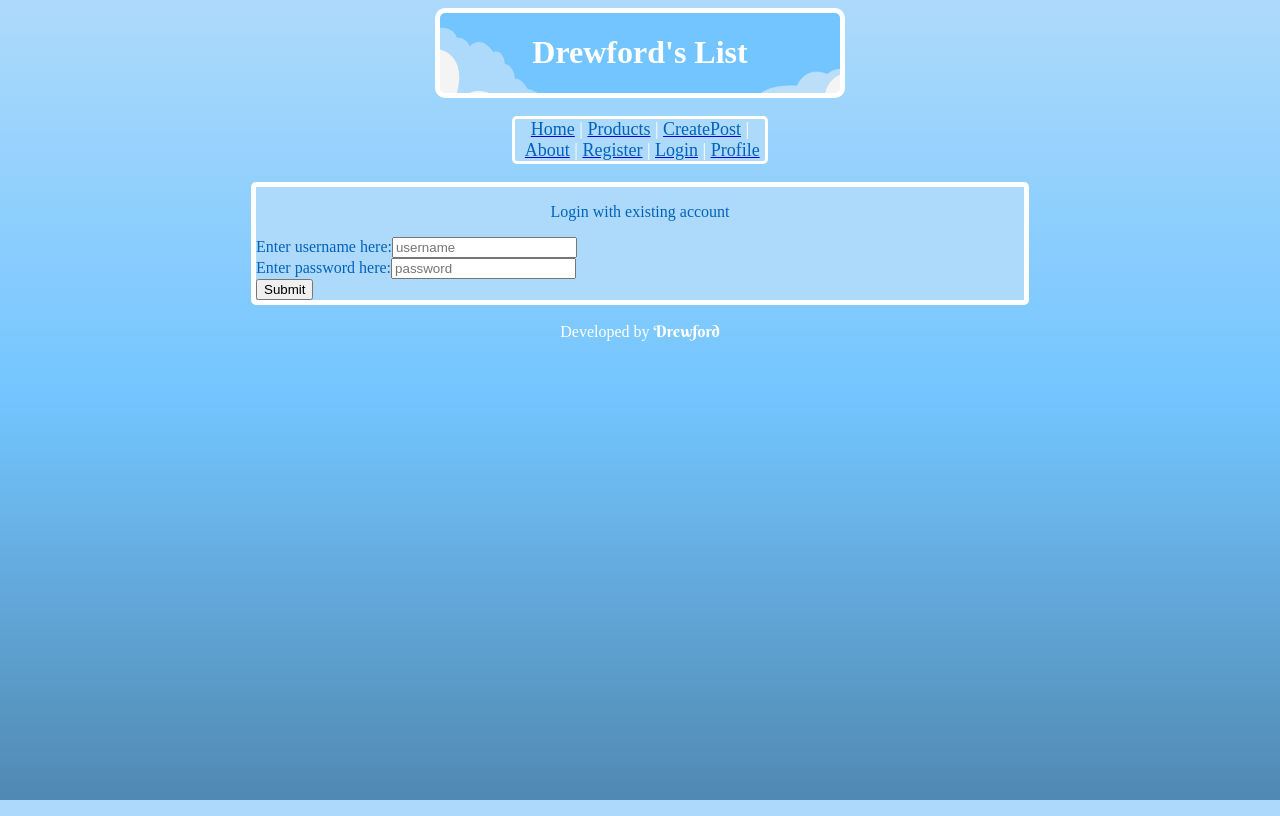
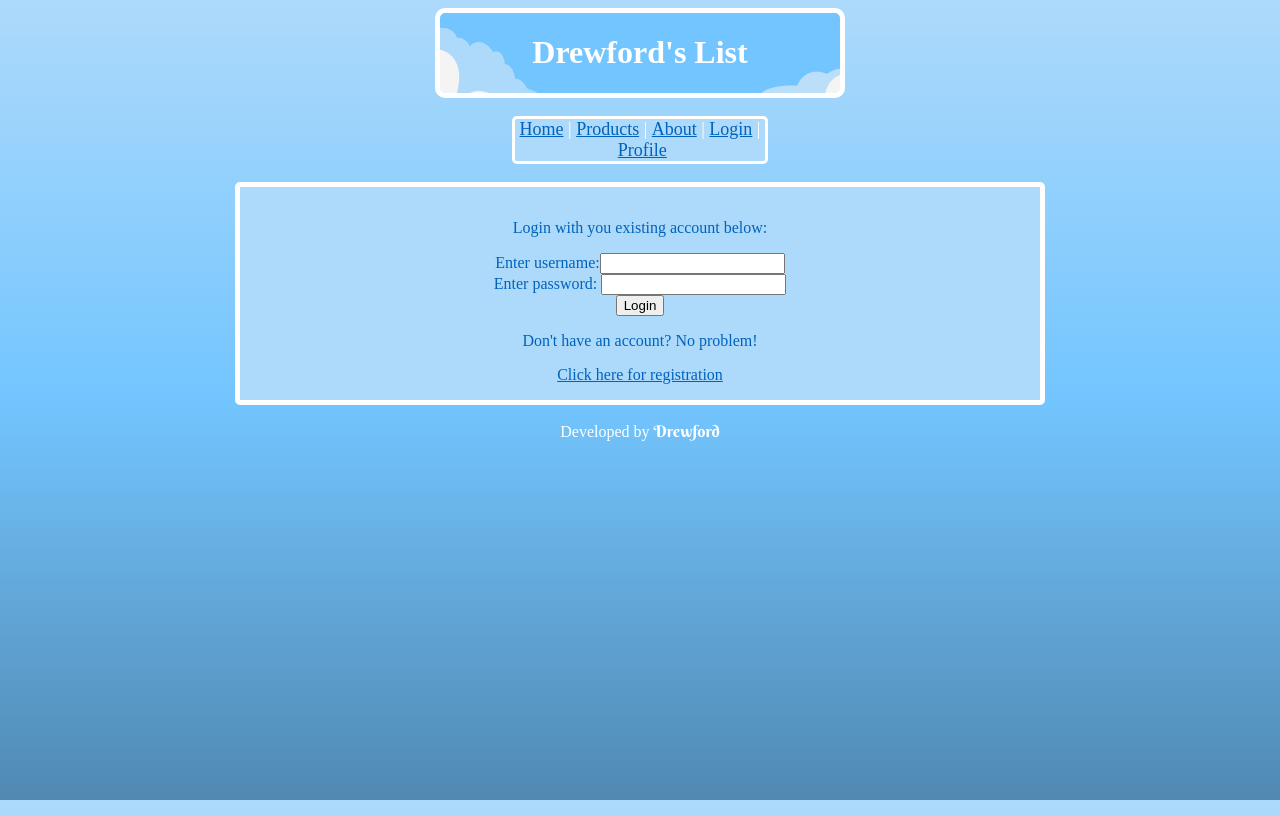
Before and after one commit to SleazyCook/project_05, a React (Create React App) app: page /login in a window 1280 px wide. Built offline with nearby package versions, Linux system fonts and the light colour scheme; no server answers; a web font is replaced by a local one.

Commit message:
minor fixes with desconstruction issues, styling updated on login, registration

```diff
--- a/public/style.css
+++ b/public/style.css
@@ -13,6 +13,10 @@ body {
     height: 100vh;
     /* background-size: cover;
     background-repeat: no-repeat; */
+}
+
+a {
+    color: #0162bc;
 }
 
 header {
@@ -76,22 +80,22 @@ footer {
 }
 
 .products-page-container {
-    display: flex;
+    /* display: flex; */
     border: 5px solid white;
     border-radius: 5px;
     background-color: #addafb;
 }
 
-/* @media all and (max-width: 800x) {
+@media all and (max-width: 800x) {
     .products-page-container {
         background-color: white;
         flex-direction: column;
     }
-} */
+}
 
-/* .products-container {
+.products-container {
     border: 5px solid blue;
-} */
+}
 
 .product {
     color: black;
@@ -145,6 +149,7 @@ footer {
     display: flex;
     border: 5px solid white;
     border-radius: 5px;
+    padding: 1em;
     background-color: #addafb;
     width: 60vw;
     max-width: 1000px;
@@ -161,10 +166,12 @@ footer {
     /* display: flex; */
     border: 5px solid white;
     border-radius: 5px;
+    padding: 1em;
     background-color: #addafb;
     width: 60vw;
     max-width: 1000px;
-    color: #0162bc
+    color: #0162bc;
+    text-align: center;
     /* text-align: center; */
 }
 
--- a/src/components/CreatePost.js
+++ b/src/components/CreatePost.js
@@ -1,12 +1,16 @@
 import React from "react";
 
+//lacks functionality
 const CreatePost = () => {
     return (
     <div className="new-post-container">
       <p>Create a listing</p>
+      Item:
       <input type="text" placeholder="item name"></input><br />
+      Price:
       <input type="num" placeholder="$price"></input><br />
-      <input type="text" placeholder="description"></input>
+      Description:
+      <input type="text" placeholder="description" height="10"></input>
     </div>
   )
 }
--- a/src/components/Details.js
+++ b/src/components/Details.js
@@ -1,7 +1,7 @@
 import { useOutletContext, useParams } from "react-router-dom";
 
 const Details = () => {
-  const ourProducts = useOutletContext();
+  const {ourProducts} = useOutletContext();
   const {id} = useParams();
   const product = ourProducts[id];
   console.log(product);
--- a/src/components/Login.js
+++ b/src/components/Login.js
@@ -1,4 +1,5 @@
 import React, { useState } from "react";
+import { Link } from "react-router-dom"
 
 const Login = () => {
   //figure out how to use the username and pw state from Register
@@ -21,30 +22,58 @@ const Login = () => {
           })
         })
         const data = await response.json();
-              console.log(data);
+        if (data.success){
+          localStorage.setItem("token", data.data.token)
+          navigate('/products') };
+              // console.log(data);
     } catch (error) {
       console.log(error);
     }
   }
+  function updateUserNameState(event) {
+    setUsername(event.target.value)
+    // console.log('this is the value of the event target: ', event.target.value);
+  }
+
+function updatePasswordState(event) {
+    setPassword(event.target.value)
+    // console.log('this is the value of the even target: ', event.target.value);
+  }
   return (
     <div className="login-container">
-      <p className="center">Login with existing account</p>
+      <p> Login with you existing account below:</p>
+      <form onSubmit={formSubmitHandler} className="center">
+        <label>Enter username:</label>
+        <input type="text" value={username} onChange={updateUserNameState}></input>
+        <br />
 
-      Enter username here:
-      <input type="text" placeholder=
-      "username"></input><br />
+        <label>Enter password: </label>
+        <input type="text" value={password} onChange={updatePasswordState}></input>
+        <br />
 
-      Enter password here:
-      <input type="text" placeholder=
-      "password"></input>
+        <button type="submit">Login</button>
 
-      <br />
-      <button type="submit">
-        Submit
-      </button>
-  </div>
+      </form>
+      <p> Don't have an account? No problem!</p>
+      <Link to="/register">Click here for registration</Link>
+    </div>
+  //   <div className="login-container">
+  //     <p className="center">Login with existing account</p>
+
+  //     Enter username here:
+  //     <input type="text" placeholder=
+  //     "username"></input><br />
+
+  //     Enter password here:
+  //     <input type="text" placeholder=
+  //     "password"></input>
+
+  //     <br />
+  //     <button type="submit">
+  //       Submit
+  //     </button>
+  // </div>
   )
-
 }
 
 export default Login;
--- a/src/components/Navbar.js
+++ b/src/components/Navbar.js
@@ -16,17 +16,17 @@ const Navbar = ({isHome, setIsHome}) => {
                 <span className="nav-name">
                 Products</span></Link> |&nbsp;
 
-                <Link to="createPost" className="nav">
+                {/* <Link to="createPost" className="nav">
                 <span className="nav-name">
-                CreatePost</span></Link> |&nbsp;
+                CreatePost</span></Link> |&nbsp; */}
 
             <Link to="about">
                 <span className="nav-name">
                     About</span></Link> |&nbsp;
 
-            <Link to="register">
+            {/* <Link to="register">
                 <span className="nav-name">
-                    Register</span></Link> |&nbsp;
+                    Register</span></Link> |&nbsp; */}
 
             <Link to="login">
                 <span className="nav-name">
--- a/src/components/Products.js
+++ b/src/components/Products.js
@@ -6,12 +6,14 @@ const Products = () => {
     const {ourProducts} = useOutletContext(); //<--- new
     // console.log(ourProducts);
     //destructure data from api, use curly braces above
+    //this is because it is one piece of several pieces of state being passed down from App.js
 
     return (
         <div className="products-page-container">
 
-            <div className="products-container">
+
             <div id="searchbar">
+                <Link to="/createPost">Create Post</Link><br /><br />
                 <input type="text" placeholder="Search products"></input>
                 <button type="submit">Search</button>
             </div>
@@ -24,7 +26,7 @@ const Products = () => {
                         </div>
                     }) : <p>No products to display at this time.<br></br><br></br> SEE YOU SPACE COWBOY... </p>
             }
-            </div>
+
             {/* <div className="new-post-container">
                 <p>Create a listing</p>
                 <input type="text" placeholder="item name"></input><br />
--- a/src/components/Register.js
+++ b/src/components/Register.js
@@ -46,11 +46,11 @@ const Register = () => {
     //onSubmit and onChange
     return (
         <div id="register-container">
+            <p> Create your account credentials below:</p>
             <form onSubmit={formSubmitHandler}>
                 <label>Enter New Username Here: </label>
                 <input type="text" value={username} onChange={updateUserNameState}></input>
                 <br />
-
 
                 <label>Enter New Password Here: </label>
                 <input type="text" value={password} onChange={updatePasswordState}></input>
```
Lines whose indentation alone changed are shown as unchanged.
